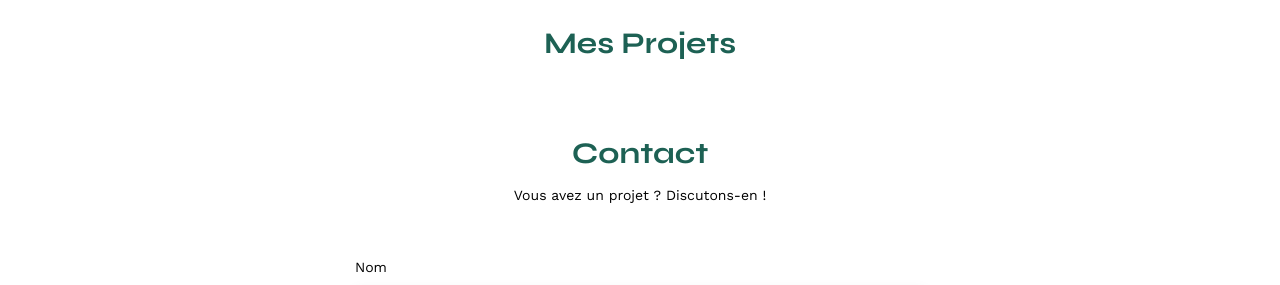
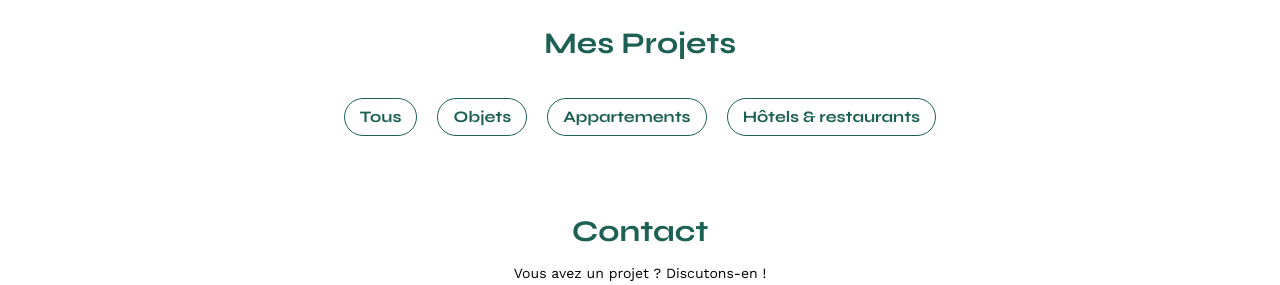
Before and after one commit to greskelll/Projet6OC, a plain HTML site: page FrontEnd/index.html in a window 1280 px wide. Shown: the part 507-792 px from the top of the page. Drawn offline with nearby package versions, Linux system fonts and the light colour scheme; no server answers.

Commit message:
ajout html css partie filtres

```diff
--- a/FrontEnd/assets/style.css
+++ b/FrontEnd/assets/style.css
@@ -125,6 +125,27 @@ li:hover {
 	text-align: center;
 	margin-bottom: 1em;
 }
+.categories{
+	display:flex;
+	flex-direction: row;
+	justify-content: center;
+	margin:20px;
+}
+.categories p{
+	border:1px solid #1D6154;
+	color:#1D6154;
+	margin: 10px;
+	padding: 10px 15px;
+	border-radius: 25px;
+	font-family: 'Syne';
+	font-size: 16px;
+}
+.categories p:hover{
+	color:white;
+	background-color: #1D6154;
+}
+
+
 .gallery {
 	width: 100%;
 	display: grid;
--- a/FrontEnd/index.html
+++ b/FrontEnd/index.html
@@ -37,6 +37,12 @@
 	</section>
 	<section id="portfolio">
 		<h2>Mes Projets</h2>
+		<div class="categories">
+			<p>Tous</p>
+			<p>Objets</p>
+			<p>Appartements</p>
+			<p>Hôtels & restaurants</p>
+		</div>
 		<div class="gallery">
 		</div>
 	</section>
```
